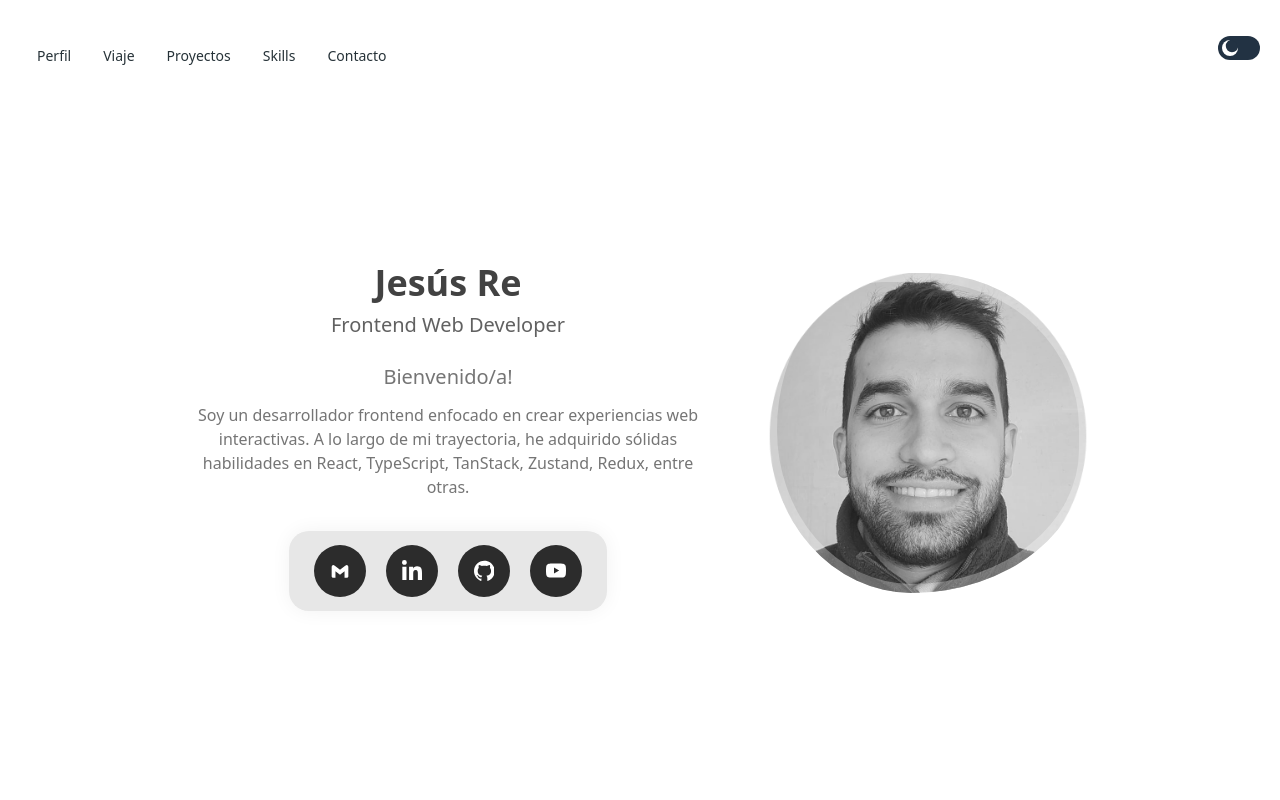
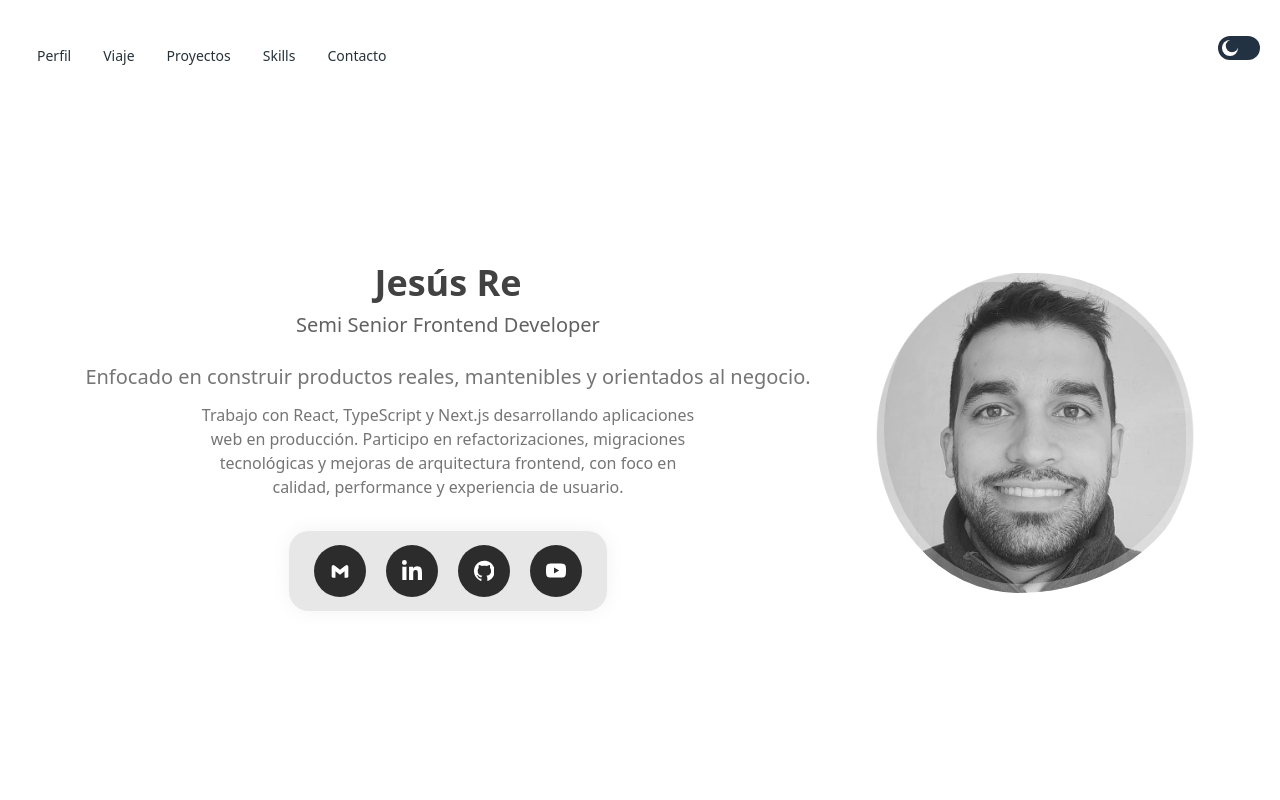
Before and after one commit to jesusre890/portfolio, a React (Vite) app: page / in a window 1280 px wide. Shown: the top 800 px of the page. Built offline with nearby package versions, Linux system fonts and the light colour scheme.

Commit message:
feat: header refact

```diff
--- a/src/views/Header/Header.jsx
+++ b/src/views/Header/Header.jsx
@@ -18,16 +18,18 @@ const Header = () => {
             Jesús Re
           </h1>
           <h3 className=" text-xl text-gray-700 dark:text-blue-gray-100">
-            Frontend Web Developer
+            Semi Senior Frontend Developer
           </h3>
           <br />
           <p className="text-xl pb-3 text-gray-600 dark:text-blue-gray-100">
-            Bienvenido/a!
+            Enfocado en construir productos reales, mantenibles y orientados al
+            negocio.
           </p>
           <p className="text-gray-600 max-w-sm mx-auto md:max-w-md lg:max-w-lg dark:text-blue-gray-100">
-            Soy un desarrollador frontend enfocado en crear experiencias web
-            interactivas. A lo largo de mi trayectoria, he adquirido sólidas
-            habilidades en React, TypeScript, TanStack, Zustand, Redux, entre otras.
+            Trabajo con React, TypeScript y Next.js desarrollando aplicaciones
+            web en producción. Participo en refactorizaciones, migraciones
+            tecnológicas y mejoras de arquitectura frontend, con foco en
+            calidad, performance y experiencia de usuario.
           </p>
           <div className="flex justify-center items-center pt-8">
             {/*<Social />*/}
```
